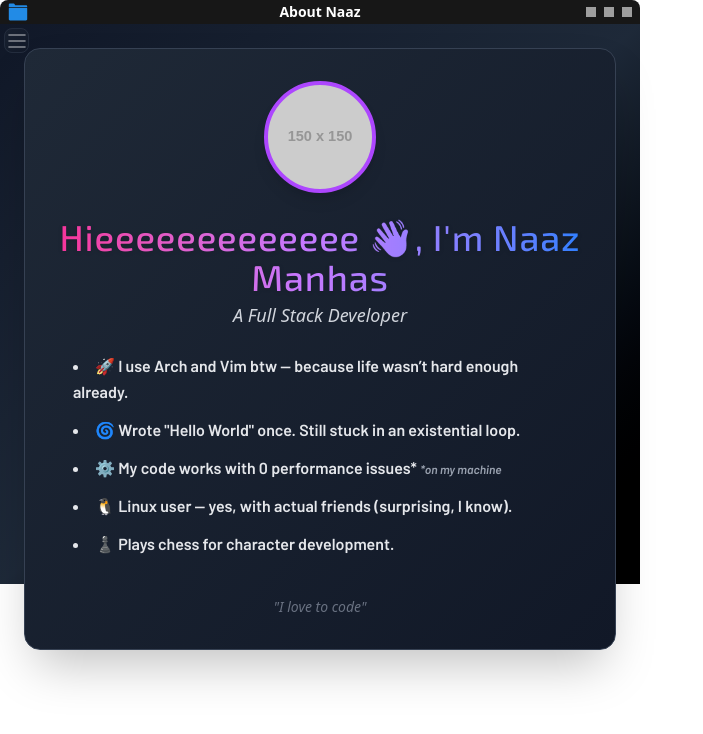
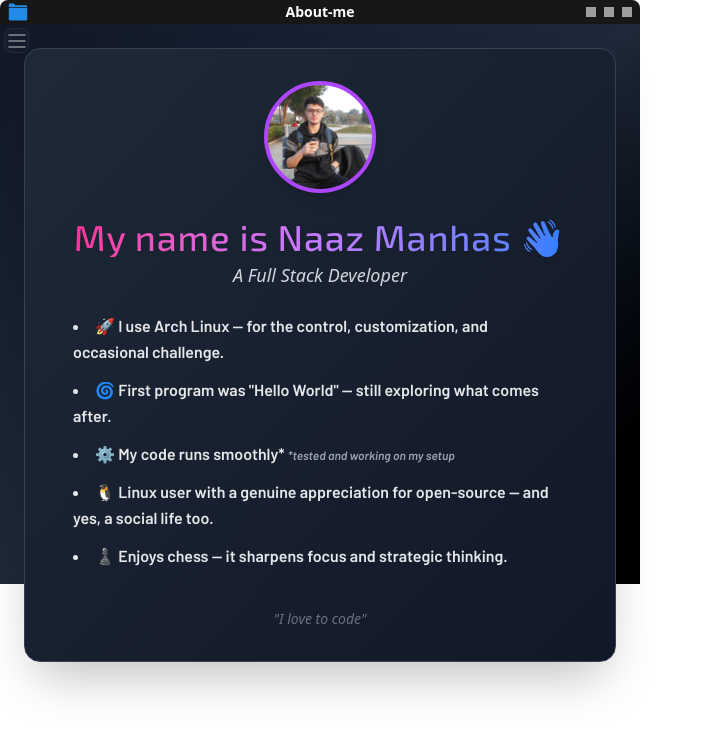
Before and after one commit to pumpumx/Arch-Portfolio, a React (Vite) app: page /about in a window 1280 px wide. Shown: the top 734 px of the page, without its empty margins (0-703 px from the left). Built offline with nearby package versions, Linux system fonts and the light colour scheme; grey boxes are pictures that could not be loaded.

Commit message:
Working on about me page

```diff
--- a/src/apps/about-me/AboutMeMain.tsx
+++ b/src/apps/about-me/AboutMeMain.tsx
@@ -2,10 +2,7 @@ import Draggable from 'react-draggable'
 import AppHeader from '../AppHeader'
 import { useRef } from 'react'
 import Navigation from './Navigation.tsx'
-import clsx from 'clsx'
 import AboutMePage from './AboutMePage.tsx'
-
-
 
 function AboutMeMain() {
 
@@ -13,7 +10,7 @@ function AboutMeMain() {
   return (
    <Draggable nodeRef={aboutRef as React.RefObject<HTMLElement>} offsetParent={document.body} >
           <div className="w-[50vw] h-[70vh] absolute" ref={aboutRef}>
-            <AppHeader appIcon="/icons/folder.svg" appName="About Naaz" />
+            <AppHeader appIcon="/icons/folder.svg" appName="About-me" />
             <div className="w-full h-full relative bg-neutral-800 flex ">
                 <div className={`navigation  h-full  opacity-50 md:min-w-[25%] absolute  w-0`}>
                   <Navigation/>
--- a/src/apps/about-me/AboutMePage.tsx
+++ b/src/apps/about-me/AboutMePage.tsx
@@ -1,17 +1,16 @@
-import React from "react";
 
 function AboutMePage() {
   return (
     <div className="w-full min-h-[75%] flex justify-center p-6 ">
-      <div className="w-full max-w-3xl rounded-2xl shadow-2xl p-8 flex flex-col items-center text-center space-y-6 bg-gradient-to-br from-[#1f2937] to-[#111827] border border-gray-700">
+      <div className="w-full max-w-[100%] max-h-[100%] rounded-2xl shadow-2xl p-8 flex flex-col items-center text-center space-y-6 bg-gradient-to-br from-[#1f2937] to-[#111827] border border-gray-700">
         <div
           className="w-28 h-28 rounded-full bg-cover bg-center border-4 border-purple-500 shadow-lg transition-transform duration-300 hover:scale-105"
-          style={{ backgroundImage: `url('https://via.placeholder.com/150')` }}
+          style={{ backgroundImage: `url('src/assets/Mypfp.jpeg')` }}
         ></div>
 
         <div className="space-y-1">
           <h1 className="text-4xl font-extrabold bg-gradient-to-r exo-2-new from-pink-500 via-purple-400 to-blue-500 text-transparent bg-clip-text drop-shadow-sm tracking-wide">
-            Hieeeeeeeeeeeee 👋, I'm Naaz Manhas
+            My name is  Naaz Manhas 👋
           </h1>
           <p className="text-gray-300 text-lg italic">
             A Full Stack Developer
@@ -19,11 +18,11 @@ function AboutMePage() {
         </div>
 
         <ul className="text-gray-200 list-disc list-inside text-left w-full px-4 space-y-3 barlow-light text-base leading-relaxed">
-          <li>🚀 I use Arch and Vim btw — because life wasn’t hard enough already.</li>
-          <li>🌀 Wrote "Hello World" once. Still stuck in an existential loop.</li>
-          <li>⚙️ My code works with 0 performance issues* <span className="text-xs text-gray-400 italic">*on my machine</span></li>
-          <li>🐧 Linux user — yes, with actual friends (surprising, I know).</li>
-          <li>♟️ Plays chess for character development.</li>
+          <li>🚀 I use Arch Linux — for the control, customization, and occasional challenge.</li>
+          <li>🌀 First program was "Hello World" — still exploring what comes after.</li>
+          <li>⚙️ My code runs smoothly* <span className="text-xs text-gray-400 italic">*tested and working on my setup</span></li>
+          <li>🐧 Linux user with a genuine appreciation for open-source — and yes, a social life too.</li>
+          <li>♟️ Enjoys chess — it sharpens focus and strategic thinking.</li>
         </ul>
 
         <p className="text-sm text-gray-500 italic mt-4">
--- a/src/components/icons-app/sideAppBar.tsx
+++ b/src/components/icons-app/sideAppBar.tsx
@@ -1,11 +1,18 @@
+import { useOpenApp } from "../../store/openAppStore"
 import { appIcons } from "../mainScreen/mainScreenConstants"
 import IconReuse from "./icon"
+
+
+
+
 function SideAppBar() {
+  const toggleApp = useOpenApp((state)=>state.toggleApp);
+
   return (
     <div className="flex justify-end">
       <div className="flex flex-col h-full ">
         {appIcons.map((val, index: number) => (
-          <div key={index}>
+          <div key={index} onDoubleClick={()=>toggleApp(val.name , val.state? val.state:"" , true)}>
             <IconReuse id={index} iconImage={val.iconLink} name={val.name} refLink={val.refLink} >
           </IconReuse>
           </div>
--- a/src/components/mainScreen/MainScreen.tsx
+++ b/src/components/mainScreen/MainScreen.tsx
@@ -5,9 +5,11 @@ import SideBarMain from '../sideBar/SideBarMain'
 import React from 'react'
 import Chrome from '../../apps/chrome/ChromeMain'
 import { useChangeWallpaper, useOpenApp } from '../../store/openAppStore'
+import AboutMeMain from '../../apps/about-me/AboutMeMain'
 
 const appComponentMap:Record<string , React.FC> = {
-    Chrome:Chrome
+    Chrome:Chrome,
+    'About-me':AboutMeMain
 }
 
 
--- a/src/components/mainScreen/mainScreenConstants.ts
+++ b/src/components/mainScreen/mainScreenConstants.ts
@@ -1,15 +1,18 @@
 export const appIcons = [
     {
         iconLink:"/icons/chrome.svg",
-        name:"Chrome"
+        name:"Chrome",
+        state:'opened'
     },
     {
         iconLink:"/icons/folder.svg",
-        name:"About-me"
+        name:"About-me",
+        state:'opened'
     },
     {
         iconLink:"/icons/recycle.svg",
-        name:"Recyle"
+        name:"Recyle",
+        state:'opened'
     },
     {
         iconLink:"/icons/github.svg",
--- a/src/store/openAppStore.ts
+++ b/src/store/openAppStore.ts
@@ -10,6 +10,11 @@
         AppName: [
             {
                 appName: 'Chrome',
+                opened: false,
+                minimized: false,
+            },
+            {
+                appName: 'About-me',
                 opened: false,
                 minimized: false,
             },
```
Also changed, not shown: src/assets/Mypfp.jpeg (added).
